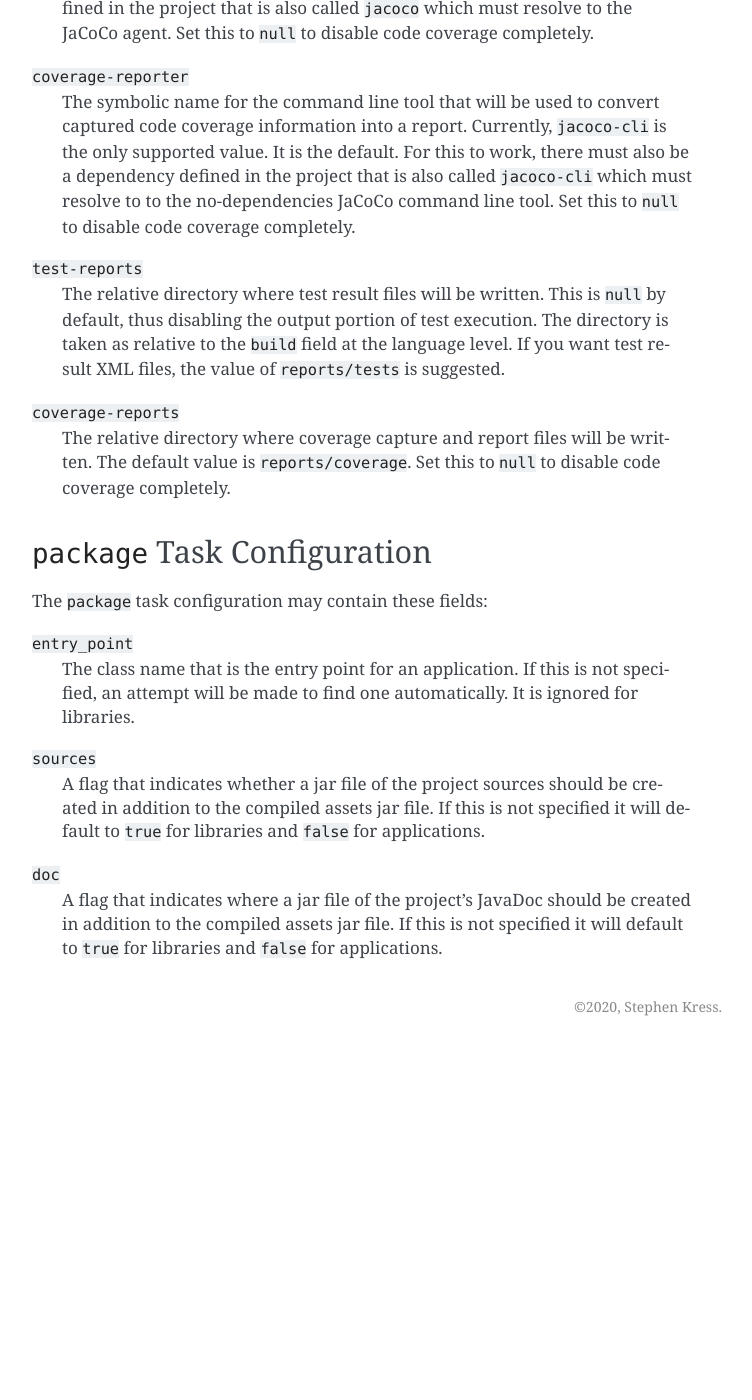
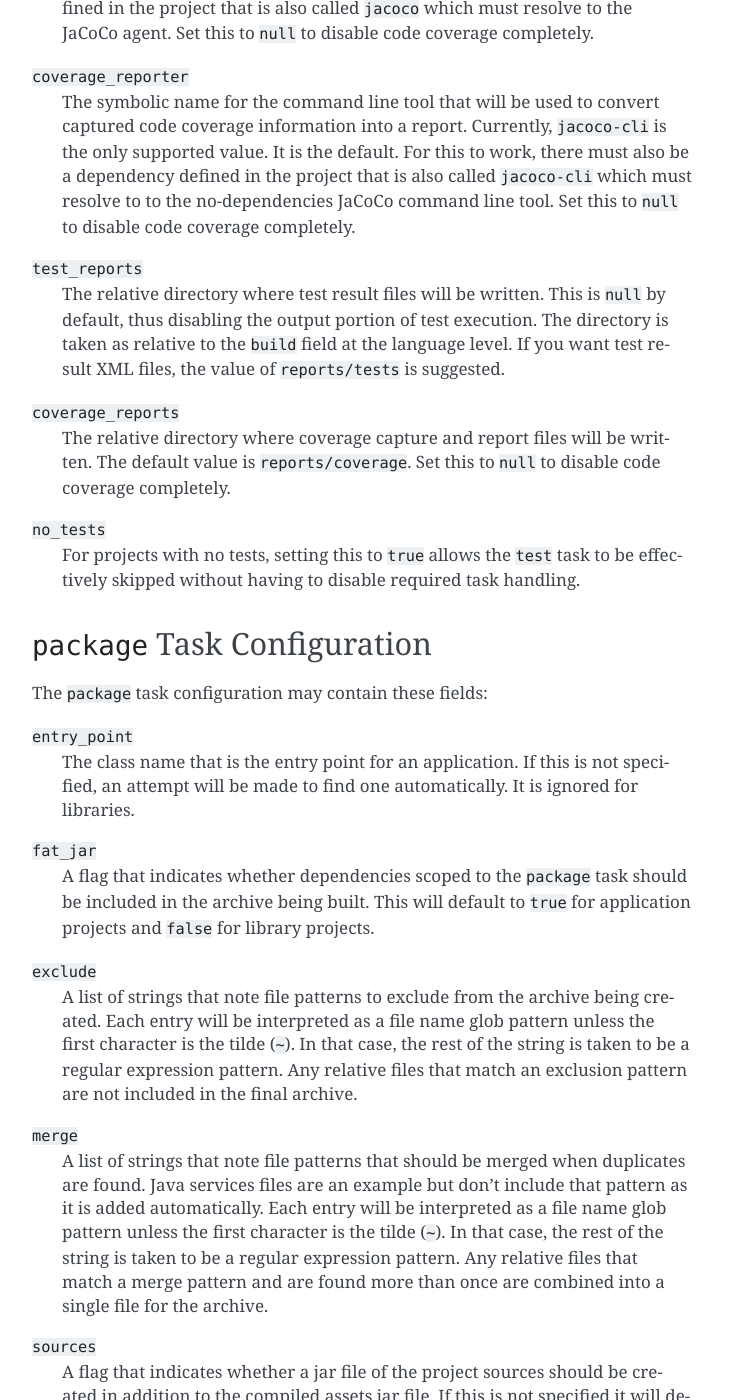
Before and after one commit to jskress/builder-tool, a Sphinx documentation site: the page built from docs/guides/java.rst, in a window 1280 px wide and 1400 px high, scrolled down 4456 px. Shown: the whole window, without its empty margins (388-1140 px from the left). Built offline with Sphinx 7.4.7, drawn with Linux system fonts in a browser that asks for light colours; before the commit the page ends 5502 px from its top, so only the background shows below that; some of the changed text lies outside the part shown.

```diff
--- a/builder/version.txt
+++ b/builder/version.txt
@@ -1 +1 @@
-0.5.0
+0.5.1
--- a/docs/guides/java.rst
+++ b/docs/guides/java.rst
@@ -186,20 +186,20 @@ The Java language configuration may contain these fields:
 
 The ``test`` task configuration may contain these fields:
 
-``test-executor``
+``test_executor``
     The symbolic name for the command line tool to use to run unit tests.  Currently,
     ``junit5`` is the only supported value.  It is the default.  For this to work,
     there must also be a dependency defined in the project that is also called ``junit5``
     which must resolve to the JUnit5 standalone command line tool.
 
-``coverage-agent``
+``coverage_agent``
     The symbolic name for the tool that will be used as a JVM agent for capturing
     code coverage as tests are executed.  Currently, ``jacoco`` is the only supported
     value.  It is the default.  For this to work, there must also be a dependency
     defined in the project that is also called ``jacoco`` which must resolve to the
     JaCoCo agent.  Set this to ``null`` to disable code coverage completely.
 
-``coverage-reporter``
+``coverage_reporter``
     The symbolic name for the command line tool that will be used to convert captured
     code coverage information into a report.  Currently, ``jacoco-cli`` is the only
     supported value.  It is the default.  For this to work, there must also be a
@@ -207,16 +207,20 @@ The ``test`` task configuration may contain these fields:
     resolve to to the no-dependencies JaCoCo command line tool.  Set this to ``null``
     to disable code coverage completely.
 
-``test-reports``
+``test_reports``
     The relative directory where test result files will be written.  This is ``null``
     by default, thus disabling the output portion of test execution.  The directory
     is taken as relative to the ``build`` field at the language level.  If you want
     test result XML files, the value of ``reports/tests`` is suggested.
 
-``coverage-reports``
+``coverage_reports``
     The relative directory where coverage capture and report files will be written.
     The default value is ``reports/coverage``.  Set this to ``null`` to disable code
     coverage completely.
+
+``no_tests``
+    For projects with no tests, setting this to ``true`` allows the ``test`` task to
+    be effectively skipped without having to disable required task handling.
 
 ``package`` Task Configuration
 ------------------------------
@@ -228,6 +232,27 @@ The ``package`` task configuration may contain these fields:
     specified, an attempt will be made to find one automatically. It is ignored for
     libraries.
 
+``fat_jar``
+    A flag that indicates whether dependencies scoped to the ``package`` task should
+    be included in the archive being built.  This will default to ``true`` for
+    application projects and ``false`` for library projects.
+
+``exclude``
+    A list of strings that note file patterns to exclude from the archive being created.
+    Each entry will be interpreted as a file name glob pattern unless the first character
+    is the tilde (``~``).  In that case, the rest of the string is taken to be a regular
+    expression pattern.  Any relative files that match an exclusion pattern are not
+    included in the final archive.
+
+``merge``
+    A list of strings that note file patterns that should be merged when duplicates are
+    found.  Java services files are an example but don't include that pattern as it is
+    added automatically.  Each entry will be interpreted as a file name glob pattern
+    unless the first character is the tilde (``~``).  In that case, the rest of the
+    string is taken to be a regular expression pattern.  Any relative files that match
+    a merge pattern and are found more than once are combined into a single file for
+    the archive.
+
 ``sources``
     A flag that indicates whether a jar file of the project sources should be created
     in addition to the compiled assets jar file.  If this is not specified it will
```
